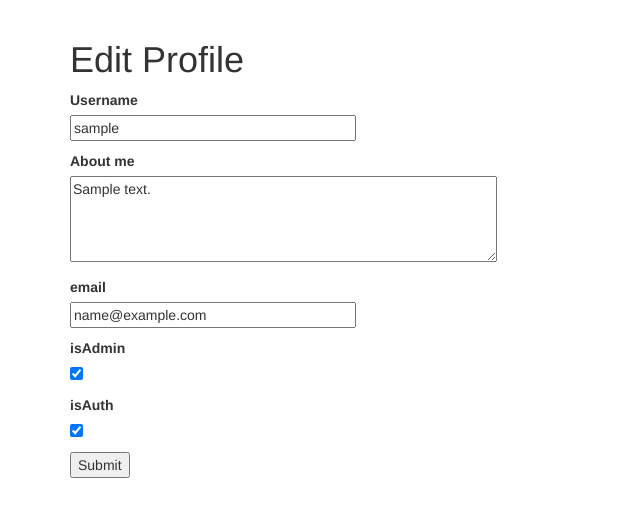
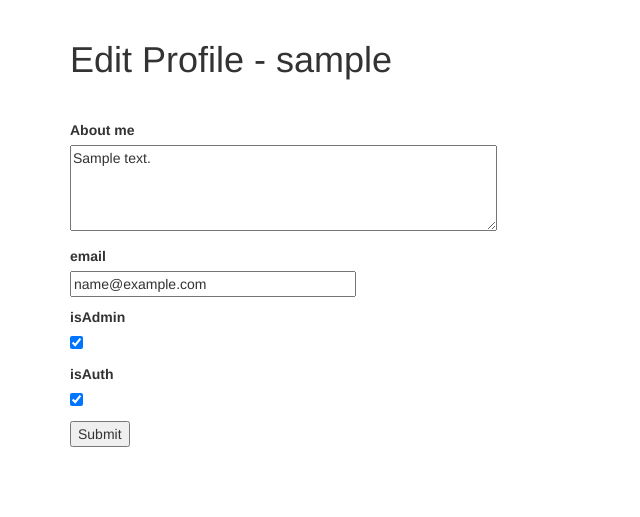
Before and after one commit to edbullen/flask-base, a Flask app: a page that uses app/templates/edit_profile.html in a window 1280 px wide. Shown: the part 52-569 px from the top of the page, without its empty margins (0-640 px from the left). Run offline with Flask 2, Linux system fonts and the light colour scheme; a user stored in the database is signed in; tables that the repository leaves empty hold one stand-in row (values such as "Sample post"); some libraries are stand-ins or nearby versions.

Commit message:
remove ability to edit a username by using hidden form field

```diff
--- a/app/forms.py
+++ b/app/forms.py
@@ -1,5 +1,5 @@
 from flask_wtf import FlaskForm
-from wtforms import StringField, TextAreaField,PasswordField, BooleanField, SubmitField
+from wtforms import StringField, TextAreaField,PasswordField, BooleanField, SubmitField, HiddenField
 from wtforms.validators import ValidationError, DataRequired, Email, EqualTo, Length
 from app.models import User
 
@@ -28,7 +28,7 @@ class RegistrationForm(FlaskForm):
             raise ValidationError('Please use a different email address.')
 
 class EditProfileForm(FlaskForm):
-    username = StringField('Username', validators=[DataRequired()])
+    username = HiddenField('Username', validators=[DataRequired()])
     about_me = TextAreaField('About me', validators=[Length(min=0, max=140)])
     email = StringField('email', validators=[DataRequired(), Email()])
     # additional options for Admin and Super users
--- a/app/templates/edit_profile.html
+++ b/app/templates/edit_profile.html
@@ -1,16 +1,18 @@
 {% extends "base.html" %}
 
 {% block app_content %}
-    <h1>Edit Profile</h1>
+    <h1>Edit Profile - {{ form.username.data }} </h1>
     <form action="" method="post">
         {{ form.hidden_tag() }}
+
         <p>
-            {{ form.username.label }}<br>
             {{ form.username(size=32) }}<br>
             {% for error in form.username.errors %}
             <span style="color: red;">[{{ error }}]</span>
             {% endfor %}
         </p>
+
+
         <p>
             {{ form.about_me.label }}<br>
             {{ form.about_me(cols=50, rows=4) }}<br>
```
